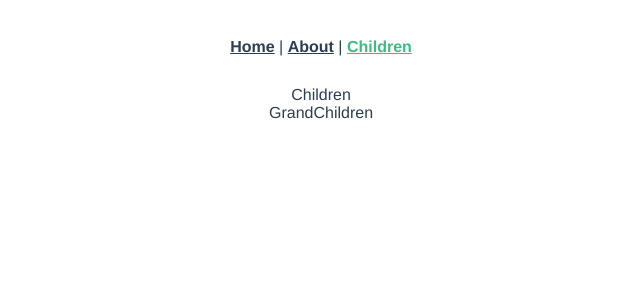
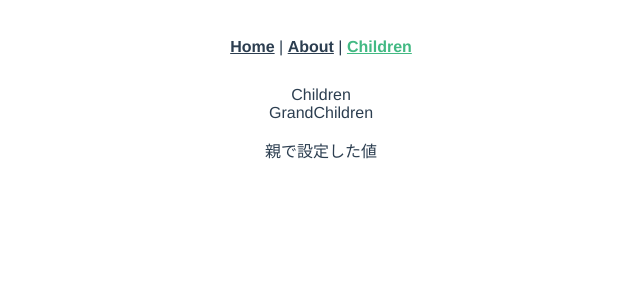
Before and after one commit to Arimuuuura/udemy-aoki-vue, a Vue app in the folder vue3/: page /children in a window 1280 px wide. Shown: the top 300 px of the page, without its empty margins (319-959 px from the left). Built offline with nearby package versions, Linux system fonts and the light colour scheme.

Commit message:
provide / inject 長距離 props

```diff
--- a/vue3/src/App.vue
+++ b/vue3/src/App.vue
@@ -6,6 +6,17 @@
   </nav>
   <router-view/>
 </template>
+
+<script>
+export default {
+  data() {},
+  provide() {
+    return {
+      userName: '親で設定した値'
+    }
+  },
+}
+</script>
 
 <style>
 #app {
--- a/vue3/src/components/GrandChildren.vue
+++ b/vue3/src/components/GrandChildren.vue
@@ -1,12 +1,14 @@
 <template>
   <div>
 	GrandChildren
+	<p>{{ userName }}</p>
   </div>
 </template>
 
 <script>
 export default {
-
+	data() {},
+	inject: ['userName']
 }
 </script>
 
```
